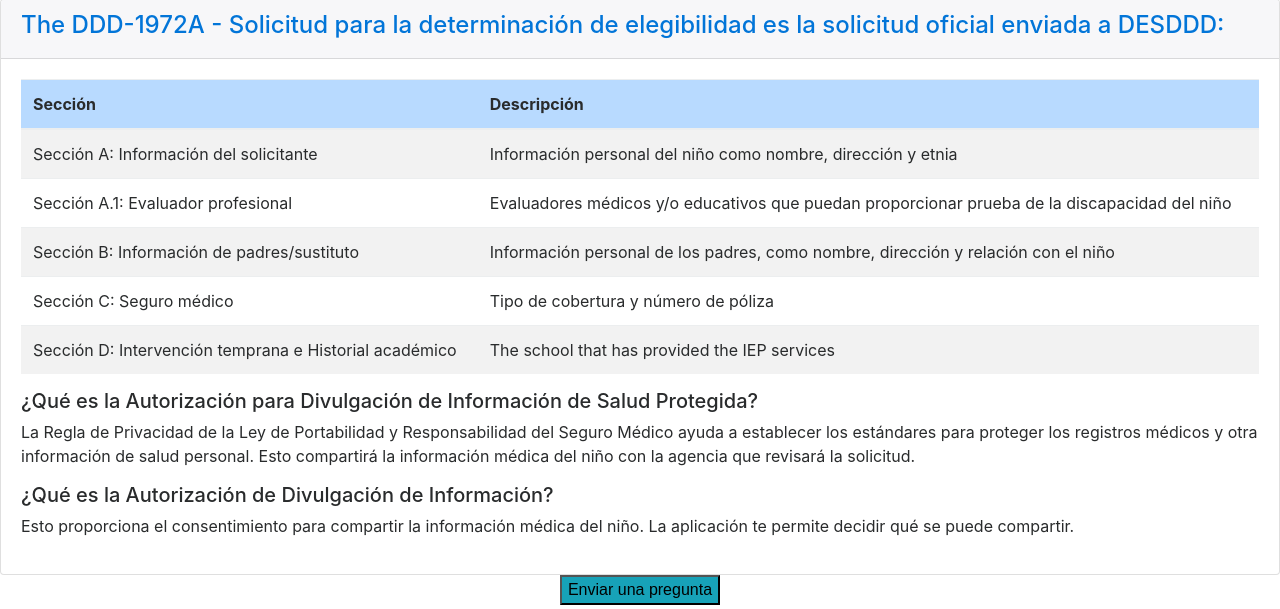
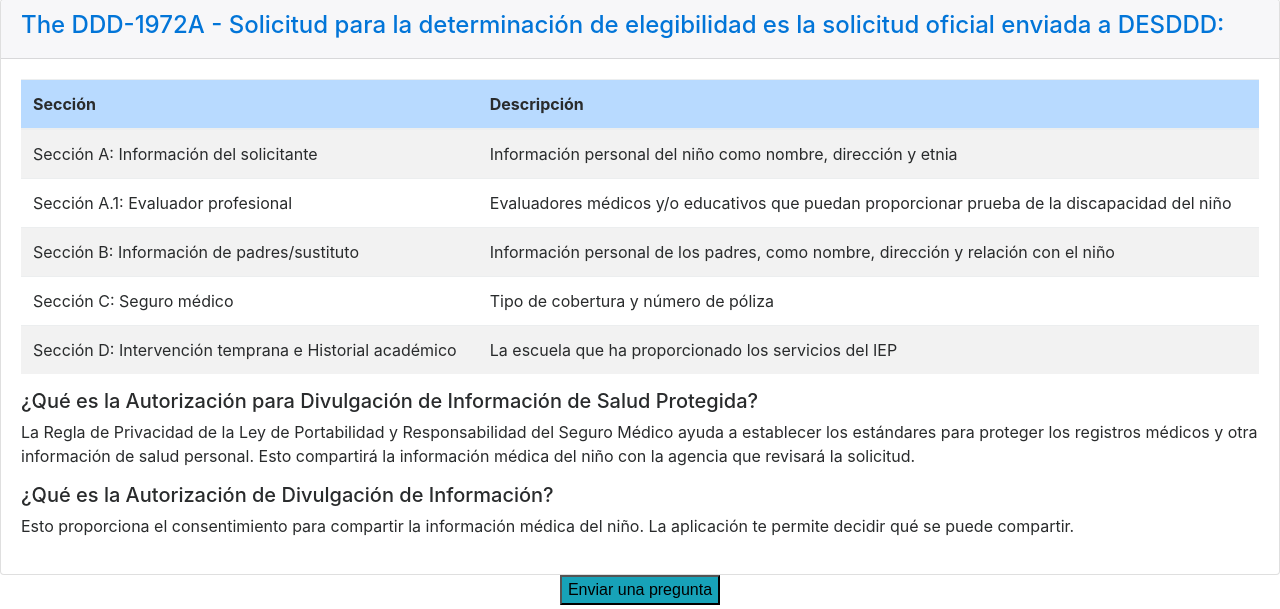
Before and after one commit to kmondaca/AYUDDA, a Flask app: page /sinfo in a window 1280 px wide, after a click on "The DDD-1972A - Solicitud para la determinación de elegibili". Shown: the part 987-1596 px from the top of the page. Run offline with Flask 2, Linux system fonts and the light colour scheme; some libraries are stand-ins or nearby versions.

Commit message:
Fixed English translation on Spanish info

```diff
--- a/templates/sinfo.html
+++ b/templates/sinfo.html
@@ -248,7 +248,7 @@
     </tr>
   <tr>
       <td>Sección D: Intervención temprana e Historial académico</td>
-      <td>The school that has provided the IEP services</td>
+      <td>La escuela que ha proporcionado los servicios del IEP</td>
     </tr>
 
   </tbody>
```
